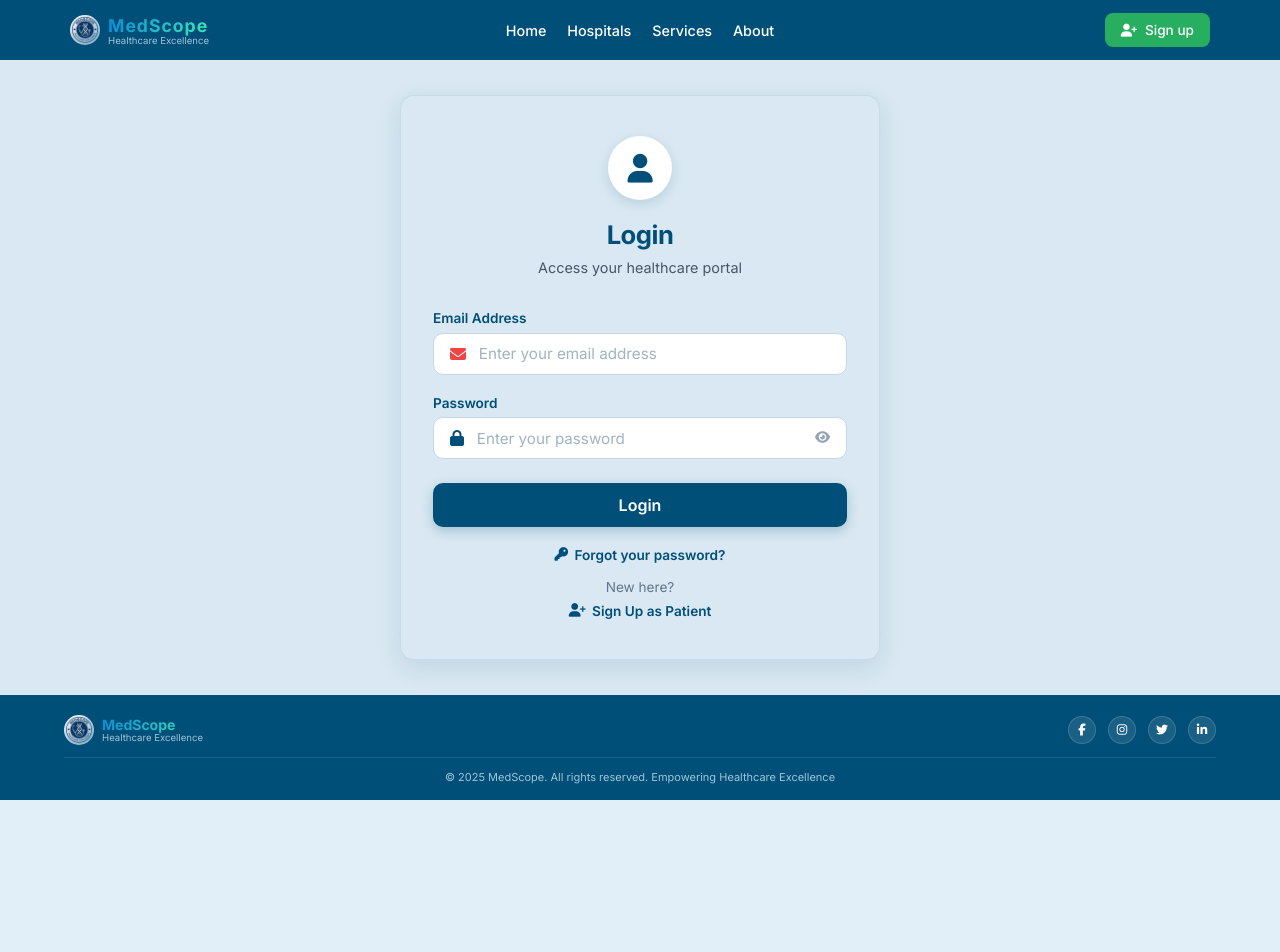
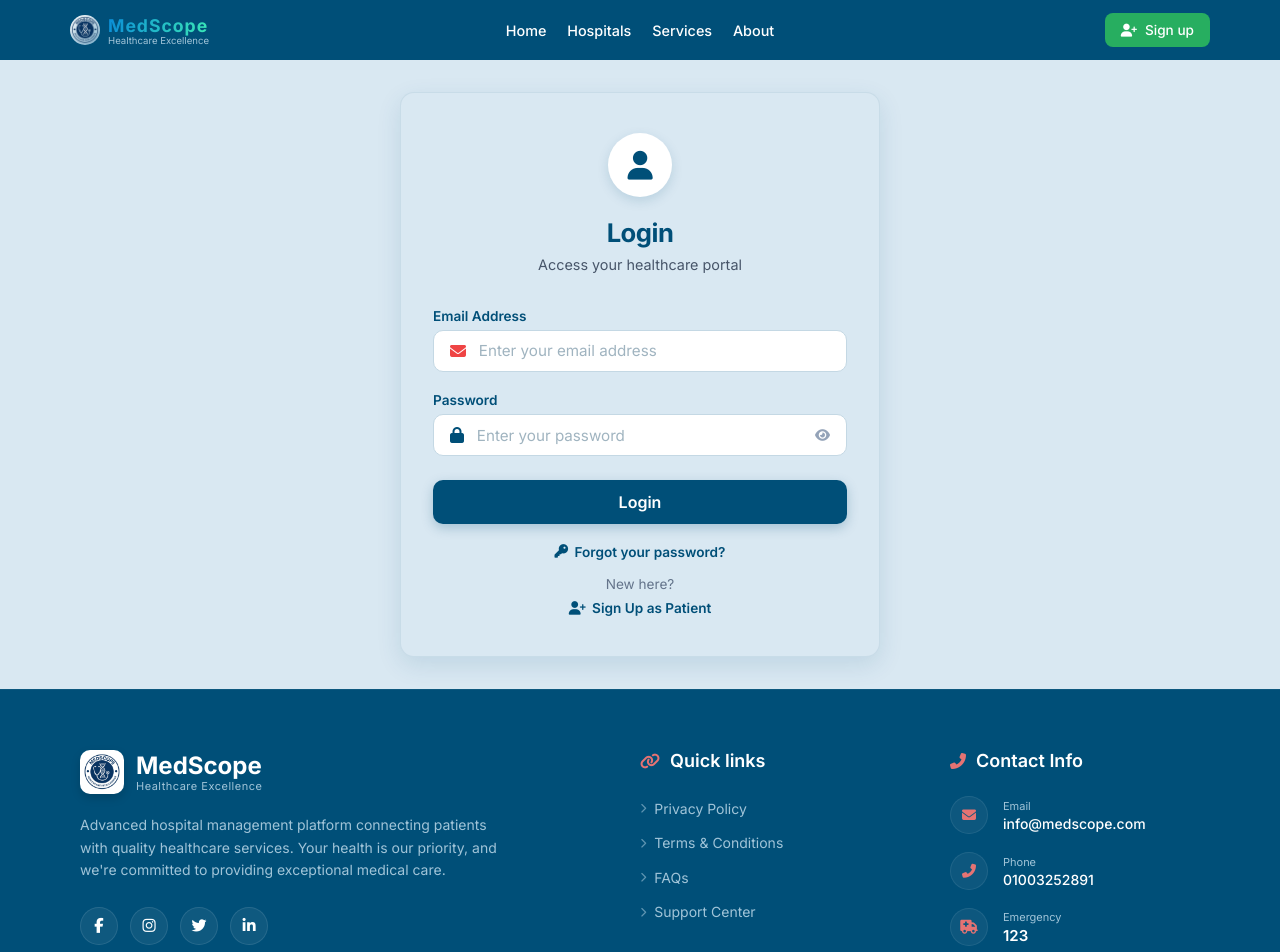
Before and after one commit to ziadalshahat/medscopeV3, a React (Vite) app: page /login in a window 1280 px wide. Shown: the top 952 px of the page. Before the commit the page ends 800 px from the top, so only its background shows below. Built offline with nearby package versions, Linux system fonts and the light colour scheme.

Commit message:
style: update footer layout to match mockup design with description, quick links, and contact info columns

```diff
--- a/src/components/Footer.css
+++ b/src/components/Footer.css
@@ -1,37 +1,53 @@
 .footer {
-  background: #004F78;
+  background: #004f78;
   position: relative;
   z-index: 100;
+  color: #ffffff;
+  font-family: 'Inter', 'Outfit', sans-serif;
+  border-top: 1px solid rgba(255, 255, 255, 0.05);
 }
 
 .footer-container {
   max-width: 1200px;
   margin: 0 auto;
-  padding: 1.25rem 1.5rem 1rem;
+  padding: 60px 40px 30px;
 }
 
-/* Top row: logo left, social right */
-.footer-top {
-  display: flex;
-  align-items: center;
-  justify-content: space-between;
-  margin-bottom: 0.75rem;
+/* Footer Columns Grid */
+.footer-grid {
+  display: grid;
+  grid-template-columns: 2fr 1fr 1fr;
+  gap: 60px;
+  margin-bottom: 45px;
 }
 
+.footer-col {
+  display: flex;
+  flex-direction: column;
+}
+
+/* Brand Column */
 .footer-logo {
   display: flex;
   align-items: center;
-  gap: 0.5rem;
+  gap: 12px;
+  margin-bottom: 20px;
 }
 
 .footer-logo-icon {
-  width: 30px;
-  height: 30px;
-  background: linear-gradient(145deg, #ffffff, #7aacc8);
-  border-radius: 50%;
+  width: 44px;
+  height: 44px;
+  background: #ffffff;
+  border-radius: 10px;
   display: flex;
   align-items: center;
   justify-content: center;
+  box-shadow: 0 4px 10px rgba(0, 0, 0, 0.15);
+  overflow: hidden;
+}
+
+.logo-icon-img {
+  object-fit: contain;
 }
 
 .footer-logo-text {
@@ -40,81 +56,212 @@
 }
 
 .footer-logo-title {
-  background: linear-gradient(110deg, #0a8cd8, #3ae8b6);
-  -webkit-background-clip: text;
-  -webkit-text-fill-color: transparent;
-  background-clip: text;
-  font-size: 14px;
-  font-weight: bold;
+  color: #ffffff;
+  font-size: 24px;
+  font-weight: 700;
   margin: 0;
   line-height: 1.2;
 }
 
 .footer-logo-subtitle {
   color: #a0c4d8;
-  font-size: 0.6rem;
+  font-size: 11px;
   margin: 0;
   line-height: 1;
+  letter-spacing: 0.5px;
 }
 
+.footer-brand-desc {
+  color: #a0c4d8;
+  font-size: 14px;
+  line-height: 1.6;
+  margin: 0 0 25px 0;
+  max-width: 420px;
+}
+
+/* Social Links */
 .footer-social {
   display: flex;
-  gap: 0.75rem;
+  gap: 12px;
 }
 
 .social-link {
-  width: 28px;
-  height: 28px;
-  background: rgba(255, 255, 255, 0.1);
-  border: 1px solid rgba(255, 255, 255, 0.15);
+  width: 38px;
+  height: 38px;
+  background: rgba(255, 255, 255, 0.06);
+  border: 1px solid rgba(255, 255, 255, 0.1);
   border-radius: 50%;
   display: flex;
   align-items: center;
   justify-content: center;
   text-decoration: none;
+  transition: all 0.3s cubic-bezier(0.25, 0.8, 0.25, 1);
+}
+
+.social-link:hover {
+  background: #ffffff;
+  transform: translateY(-3px);
+  box-shadow: 0 5px 15px rgba(0, 0, 0, 0.2);
+}
+
+.social-icon {
+  font-size: 15px;
+  color: #ffffff;
+  transition: color 0.3s ease;
+}
+
+.social-link:hover .social-icon {
+  color: #004f78;
+}
+
+/* Headers */
+.footer-col-title {
+  color: #ffffff;
+  font-size: 18px;
+  font-weight: 600;
+  margin: 0 0 25px 0;
+  display: flex;
+  align-items: center;
+  gap: 10px;
+}
+
+.title-icon {
+  color: #e57373; /* Red/coral color from mockup */
+  font-size: 16px;
+}
+
+/* Quick Links Column */
+.footer-links-list {
+  list-style: none;
+  padding: 0;
+  margin: 0;
+}
+
+.footer-links-list li {
+  margin-bottom: 14px;
+}
+
+.footer-links-list a {
+  color: #a0c4d8;
+  font-size: 14px;
+  text-decoration: none;
+  display: inline-flex;
+  align-items: center;
+  gap: 8px;
   transition: all 0.2s ease;
 }
 
-.social-link:hover {
-  background: rgba(255, 255, 255, 0.2);
-  border-color: rgba(255, 255, 255, 0.3);
-  transform: translateY(-1px);
+.footer-links-list a:hover {
+  color: #ffffff;
+  transform: translateX(4px);
 }
 
-.social-icon {
-  font-size: 12px;
+.list-arrow {
+  font-size: 10px;
+  color: #a0c4d8;
+  opacity: 0.6;
+}
+
+/* Contact Column */
+.contact-items {
+  display: flex;
+  flex-direction: column;
+  gap: 18px;
+}
+
+.contact-item {
+  display: flex;
+  align-items: center;
+  gap: 15px;
+}
+
+.contact-item-icon {
+  width: 38px;
+  height: 38px;
+  border-radius: 50%;
+  background: rgba(255, 255, 255, 0.05);
+  border: 1px solid rgba(255, 255, 255, 0.08);
+  display: flex;
+  align-items: center;
+  justify-content: center;
+  color: #e57373; /* Red/coral color */
+  font-size: 14px;
+  flex-shrink: 0;
+}
+
+.contact-item-text {
+  display: flex;
+  flex-direction: column;
+}
+
+.contact-label {
+  color: #a0c4d8;
+  font-size: 11px;
+  margin-bottom: 2px;
+}
+
+.contact-value {
   color: #ffffff;
+  font-size: 14px;
+  text-decoration: none;
+  font-weight: 500;
   transition: color 0.2s ease;
 }
 
-.social-link:hover .social-icon {
-  color: #3ae8b6;
+a.contact-value:hover {
+  color: #a0c4d8;
+  text-decoration: underline;
 }
 
-/* Bottom row: copyright centered */
+.contact-value.highlight {
+  font-weight: 600;
+  font-size: 15px;
+}
+
+/* Bottom Copyright Row */
 .footer-bottom {
   text-align: center;
-  border-top: 1px solid rgba(255, 255, 255, 0.1);
-  padding-top: 0.75rem;
+  border-top: 1px solid rgba(255, 255, 255, 0.08);
+  padding-top: 25px;
+  margin-top: 15px;
 }
 
 .copyright-text {
   color: #a0c4d8;
-  font-size: 11px;
+  font-size: 13px;
   margin: 0;
-  line-height: 1.3;
+  line-height: 1.4;
+  word-spacing: 0.5px;
+}
+
+/* Responsive Styles */
+@media (max-width: 992px) {
+  .footer-grid {
+    grid-template-columns: 1.2fr 1fr;
+    gap: 40px;
+  }
+
+  .col-brand {
+    grid-column: span 2;
+    margin-bottom: 20px;
+  }
 }
 
 @media (max-width: 768px) {
-  .footer-top {
-    flex-direction: column;
-    gap: 0.75rem;
-    align-items: center;
+  .footer-container {
+    padding: 40px 20px 20px;
+  }
+
+  .footer-grid {
+    grid-template-columns: 1fr;
+    gap: 35px;
+  }
+
+  .col-brand {
+    grid-column: span 1;
+  }
+
+  .footer-col-title {
+    margin-bottom: 18px;
   }
 }
-
-@media (max-width: 564px) {
-  .footer-container {
-    padding: 1rem;
-  }
-}
--- a/src/components/Footer.jsx
+++ b/src/components/Footer.jsx
@@ -7,17 +7,25 @@ const Footer = () => {
   return (
     <footer className="footer">
       <div className="footer-container">
-        {/* Top Row: Logo + Social */}
-        <div className="footer-top">
+        {/* Main Columns Grid */}
+        <div className="footer-grid">
+
+          {/* Column 1: Logo, Description & Socials */}
+          <div className="footer-col col-brand">
             <div className="footer-logo">
               <div className="footer-logo-icon">
-              <img src={logoImage} alt="MedScope Logo" className="logo-icon-img" width={30} height={30} />
+                <img src={logoImage} alt="MedScope Logo" className="logo-icon-img" width={40} height={40} />
               </div>
               <div className="footer-logo-text">
                 <h2 className="footer-logo-title">MedScope</h2>
                 <p className="footer-logo-subtitle">Healthcare Excellence</p>
               </div>
             </div>
+
+            <p className="footer-brand-desc">
+              Advanced hospital management platform connecting patients with quality healthcare services.
+              Your health is our priority, and we're committed to providing exceptional medical care.
+            </p>
 
             <div className="footer-social">
               <a href="#facebook" className="social-link" aria-label="Facebook">
@@ -35,9 +43,81 @@ const Footer = () => {
             </div>
           </div>
 
-        {/* Bottom Row: Copyright */}
+          {/* Column 2: Quick Links */}
+          <div className="footer-col col-links">
+            <h3 className="footer-col-title">
+              <i className="fas fa-link title-icon"></i> Quick links
+            </h3>
+            <ul className="footer-links-list">
+              <li>
+                <a href="#privacy">
+                  <i className="fas fa-chevron-right list-arrow"></i> Privacy Policy
+                </a>
+              </li>
+              <li>
+                <a href="#terms">
+                  <i className="fas fa-chevron-right list-arrow"></i> Terms & Conditions
+                </a>
+              </li>
+              <li>
+                <a href="#faqs">
+                  <i className="fas fa-chevron-right list-arrow"></i> FAQs
+                </a>
+              </li>
+              <li>
+                <a href="#support">
+                  <i className="fas fa-chevron-right list-arrow"></i> Support Center
+                </a>
+              </li>
+            </ul>
+          </div>
+
+          {/* Column 3: Contact Info */}
+          <div className="footer-col col-contact">
+            <h3 className="footer-col-title">
+              <i className="fas fa-phone-alt title-icon"></i> Contact Info
+            </h3>
+
+            <div className="contact-items">
+              <div className="contact-item">
+                <div className="contact-item-icon">
+                  <i className="fas fa-envelope"></i>
+                </div>
+                <div className="contact-item-text">
+                  <span className="contact-label">Email</span>
+                  <a href="mailto:info@medscope.com" className="contact-value">info@medscope.com</a>
+                </div>
+              </div>
+
+              <div className="contact-item">
+                <div className="contact-item-icon">
+                  <i className="fas fa-phone-alt"></i>
+                </div>
+                <div className="contact-item-text">
+                  <span className="contact-label">Phone</span>
+                  <span className="contact-value">01003252891</span>
+                </div>
+              </div>
+
+              <div className="contact-item">
+                <div className="contact-item-icon">
+                  <i className="fas fa-ambulance"></i>
+                </div>
+                <div className="contact-item-text">
+                  <span className="contact-label">Emergency</span>
+                  <span className="contact-value highlight">123</span>
+                </div>
+              </div>
+            </div>
+          </div>
+
+        </div>
+
+        {/* Bottom copyright line */}
         <div className="footer-bottom">
-          <p className="copyright-text">© 2025 MedScope. All rights reserved. Empowering Healthcare Excellence</p>
+          <p className="copyright-text">
+            © 2025 MedScope. All rights reserved. Empowering Healthcare Excellence
+          </p>
         </div>
       </div>
     </footer>
```
Lines whose indentation alone changed are shown as unchanged.
